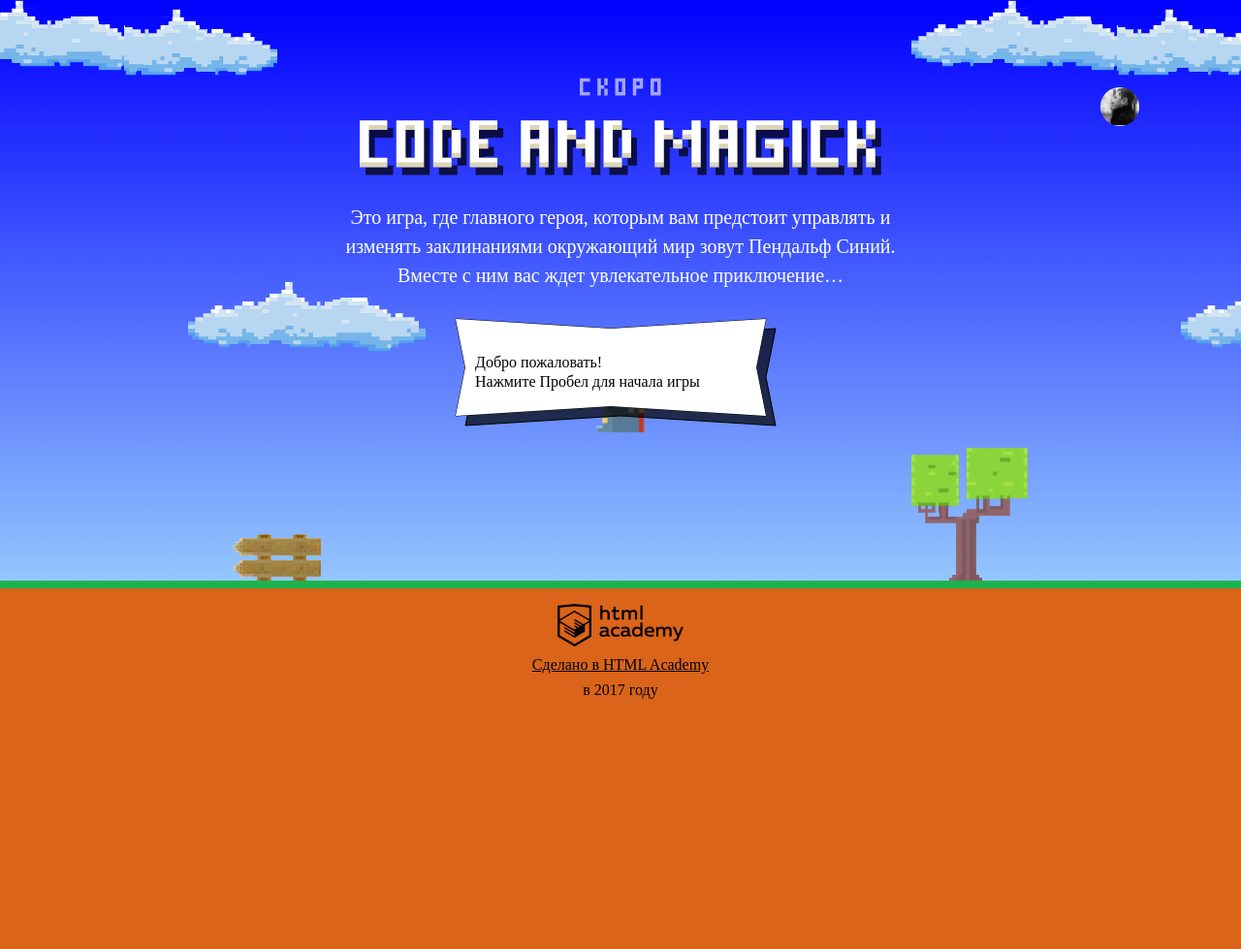
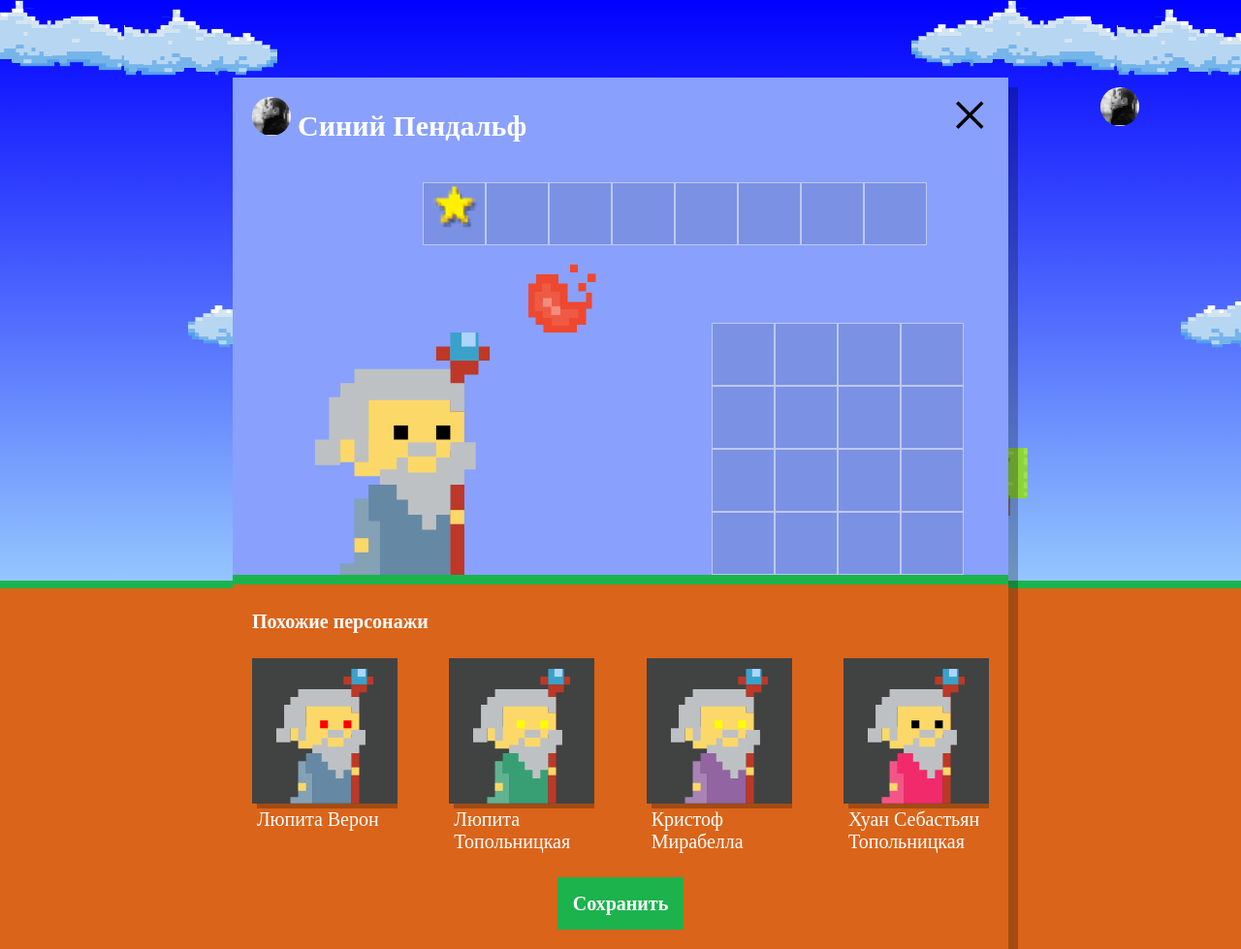
Before and after one commit to akraevaya/693393-code-and-magick, a website: page index.html in a window 1280 px wide. Shown: the whole page at 97% size. Before the commit the page ends 800 px from the top, so only its background shows below. Drawn offline with Linux system fonts and the light colour scheme; a web font is replaced by a local one.

Commit message:
Сделала генерацию волшебников

```diff
--- a/index.html
+++ b/index.html
@@ -206,6 +206,7 @@
 </script>
 
 <script src="js/stat.js"></script>
+<script src="js/setup.js"></script>
 <script src="js/game.js"></script>
 
 </body>
--- /dev/null
+++ b/js/setup.js
@@ -0,0 +1,60 @@
+'use strict';
+
+var userDialog = document.querySelector('.setup');
+userDialog.classList.remove('hidden');
+
+var similarWizards = document.querySelector('.setup-similar');
+similarWizards.classList.remove('hidden');
+
+var similarList = document.querySelector('.setup-similar-list');
+var similarWizardTemplate = document.querySelector('#similar-wizard-template').content.querySelector('.setup-similar-item');
+
+var WIZARDS_COUNT = 4;
+var WIZARD_NAMES = ['Иван', 'Хуан Себастьян', 'Мария', 'Кристоф', 'Виктор', 'Юлия', 'Люпита', 'Вашингтон'];
+var WIZARD_SURNAMES = ['да Марья', 'Верон', 'Мирабелла', 'Вальц', 'Онопко', 'Топольницкая', 'Нионго', 'Ирвинг'];
+var COAT_COLORS = ['rgb(101, 137, 164)', 'rgb(241, 43, 107)', 'rgb(146, 100, 161)', 'rgb(56, 159, 117)', 'rgb(215, 210, 55)', 'rgb(0, 0, 0)'];
+var EYES_COLORS = ['black', 'red', 'blue', 'yellow', 'green'];
+
+var getRandomElement = function (arr) {
+  var randomIndex = Math.floor(Math.random() * (arr.length - 1));
+  return arr[randomIndex];
+};
+
+var createRandomWizard = function () {
+  var randomWizard = {
+    name: getRandomElement(WIZARD_NAMES) + '\n' + getRandomElement(WIZARD_SURNAMES),
+    coatColor: getRandomElement(COAT_COLORS),
+    eyesColor: getRandomElement(EYES_COLORS)
+  };
+  return randomWizard;
+};
+
+var createWizardsArr = function () {
+  var wizardsArr = [];
+  for (var i = 0; i < WIZARDS_COUNT; i++) {
+    wizardsArr.push(createRandomWizard());
+  }
+  return wizardsArr;
+};
+
+var renderWizard = function (wizard) {
+  var wizardElement = similarWizardTemplate.cloneNode(true);
+  wizardElement.querySelector('.setup-similar-label').textContent = wizard.name;
+  wizardElement.querySelector('.wizard-coat').style.fill = wizard.coatColor;
+  wizardElement.querySelector('.wizard-eyes').style.fill = wizard.eyesColor;
+
+  return wizardElement;
+};
+
+var renderSimilarWizards = function () {
+  var wizards = createWizardsArr();
+  var fragment = document.createDocumentFragment();
+
+  for (var i = 0; i < wizards.length; i++) {
+    fragment.appendChild(renderWizard(wizards[i]));
+  }
+
+  similarList.appendChild(fragment);
+};
+
+renderSimilarWizards();
```
